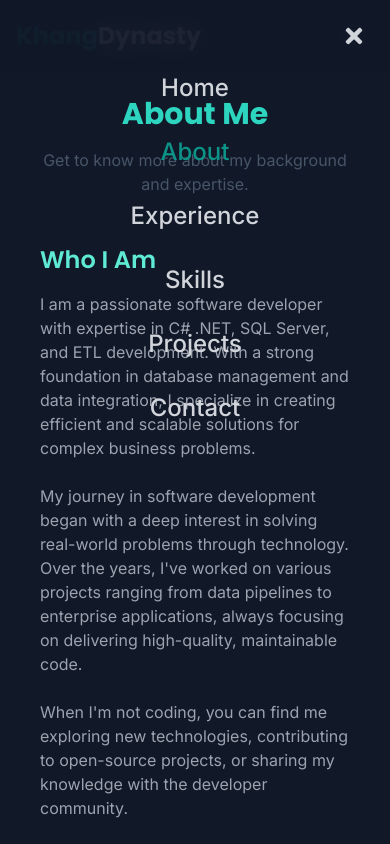
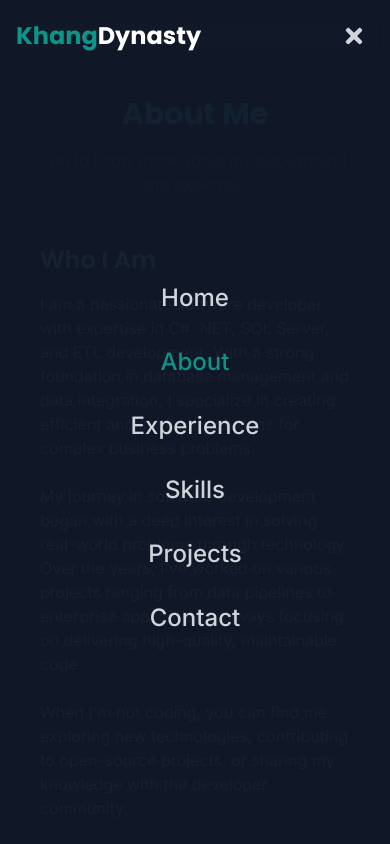
Before and after one commit to KingArceus/KingPortfolio, a React (Vite) app: page /KingPortfolio/about in a window 390 px wide. Both pictures are taken after a click on the button "Toggle menu". Shown: the top 844 px of the page. Built offline with nearby package versions, Linux system fonts and the light colour scheme.

Commit message:
Fix overlapping in Home

```diff
--- a/src/components/Navbar.tsx
+++ b/src/components/Navbar.tsx
@@ -25,8 +25,7 @@ function Navbar({ isScrolled }: NavbarProps) {
 
   return (
     <motion.nav
-      className={`fixed w-full z-50 transition-all duration-300 backdrop-blur-md ${isScrolled ? 'shadow-xl py-2' : 'py-4'
-        }`}
+      className={`fixed w-full z-50 transition-all duration-300 backdrop-blur-md ${isScrolled ? 'shadow-xl py-2' : 'py-4'}`}
       initial={{ y: -100 }}
       animate={{ y: 0 }}
       transition={{ duration: 0.5 }}
@@ -63,28 +62,20 @@ function Navbar({ isScrolled }: NavbarProps) {
         >
           {isOpen ? <FaTimes size={24} /> : <FaBars size={24} />}
         </button>
+      </div>
 
       {/* Mobile Menu */}
       <AnimatePresence>
         {isOpen && (
           <motion.div
-              className="md:hidden fixed inset-0 bg-gray-900/95 backdrop-blur-md z-40"
+            className="md:hidden fixed top-[72px] left-0 right-0 bottom-0 w-screen h-[calc(100vh-72px)] bg-gray-900/95 backdrop-blur-md z-40"
             initial={{ opacity: 0 }}
             animate={{ opacity: 1 }}
             exit={{ opacity: 0 }}
             transition={{ duration: 0.2 }}
           >
-              <div className="flex flex-col h-full">
-                <div className="flex justify-end p-4">
-                  <button
-                    className="text-gray-300 hover:text-primary-400 focus:outline-none p-2"
-                    onClick={toggleMenu}
-                    aria-label="Close menu"
-                  >
-                    <FaTimes size={24} />
-                  </button>
-                </div>
-                <div className="flex-1 flex flex-col items-center justify-center space-y-8">
+            <div className="flex flex-col h-full items-center justify-center">
+              <div className="flex flex-col items-center space-y-8">
                 {navLinks.map((link) => (
                   <NavLink
                     key={link.path}
@@ -106,7 +97,6 @@ function Navbar({ isScrolled }: NavbarProps) {
           </motion.div>
         )}
       </AnimatePresence>
-      </div>
     </motion.nav>
   );
 }
--- a/src/pages/Home.tsx
+++ b/src/pages/Home.tsx
@@ -7,8 +7,8 @@ const Home: React.FC = () => {
     return (
         <div className="min-h-screen flex flex-col bg-gray-900">
             {/* Hero Section */}
-            <section className="min-h-screen flex items-center bg-gradient-to-br from-gray-900 via-gray-800 to-gray-900">
-                <div className="container mx-auto px-4 md:px-10 flex flex-col md:flex-row justify-between items-center min-h-screen py-10 md:py-0">
+            <section className="min-h-screen flex items-center bg-gradient-to-br from-gray-900 via-gray-800 to-gray-900 pt-20">
+                <div className="container mx-auto px-4 md:px-10 flex flex-col md:flex-row justify-between items-center min-h-[calc(100vh-80px)] py-10 md:py-0">
                     <motion.div
                         className="w-full md:w-3/5 mb-10 md:mb-0 text-center md:text-left"
                         initial={{ opacity: 0, x: -50 }}
--- a/src/pages/Projects.tsx
+++ b/src/pages/Projects.tsx
@@ -28,7 +28,7 @@ function Projects() {
     switch (screenSize) {
       case 'xs':
       case 'sm':
-        return 4; // Mobile
+        return 3.5; // Mobile
       case 'md':
         return 9.5; // Tablet
       case 'lg':
```
Also changed, not shown: 1 other file (tests, documents, lock files or other folders). Lines whose indentation alone changed are shown as unchanged.
